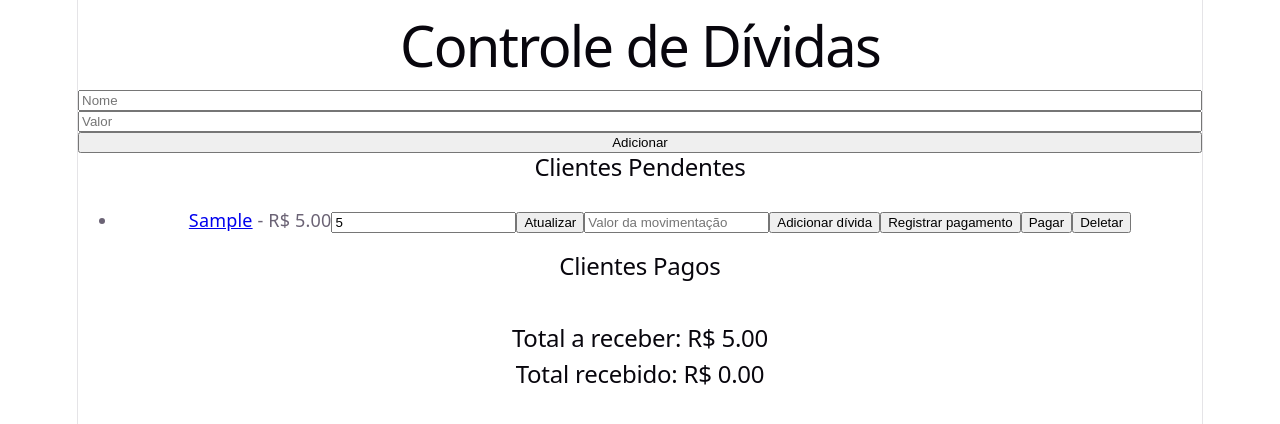
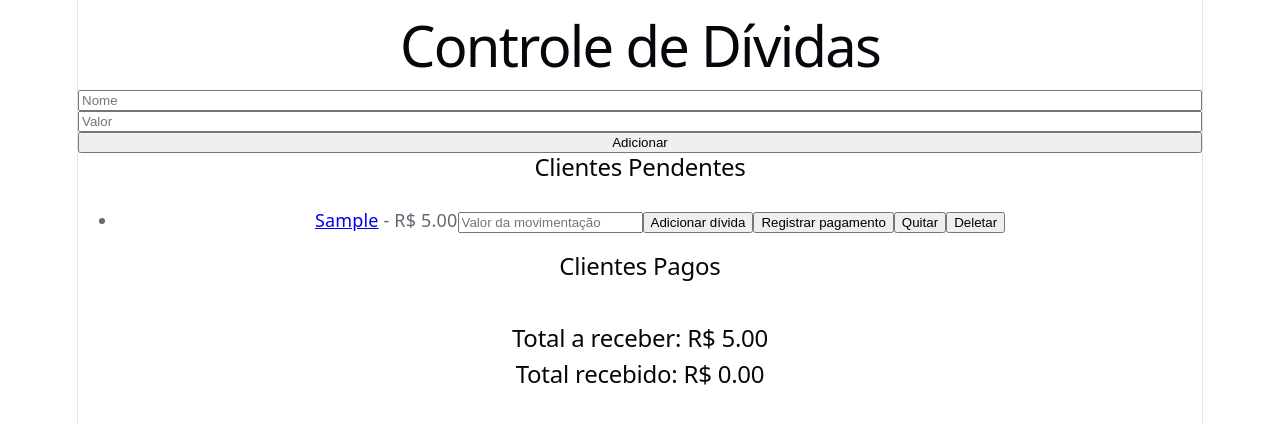
Before and after one commit to SerpianDev-Stack/projeto-controle-de-dividas, a React (Vite) app: page / in a window 1280 px wide. Both pictures are taken after typing "Sample", "5" into the empty fields and a click on the button "Adicionar". Shown: the top 424 px of the page. Built offline with nearby package versions, Linux system fonts and the light colour scheme.

Commit message:
refactor: gerencia saldo dos clientes por transações

```diff
--- a/src/components/clientItem/ClientItem.tsx
+++ b/src/components/clientItem/ClientItem.tsx
@@ -5,25 +5,12 @@ import { Link } from "react-router-dom";
 
 type Props = {
   client: Client;
-  onMarkAsPaid: (id: number) => void;
   onDeleteClient: (id: number) => void;
-  onUpdateValue: (id: number, value: number) => void;
   onAddTransaction: (clientId: number, transaction: Transaction) => void;
 };
 
-const ClientItem = ({
-  client,
-  onMarkAsPaid,
-  onDeleteClient,
-  onUpdateValue,
-  onAddTransaction,
-}: Props) => {
-  const [newValue, setNewValue] = useState(client.value.toString());
+const ClientItem = ({ client, onDeleteClient, onAddTransaction }: Props) => {
   const [transactionValue, setTransactionValue] = useState("");
-
-  const handleUpdate = () => {
-    onUpdateValue(client.id, Number(newValue));
-  };
 
   const handleAddDebt = () => {
     if (!transactionValue) return;
@@ -53,15 +40,22 @@ const ClientItem = ({
     setTransactionValue("");
   };
 
+  const handlePayAll = () => {
+    if (client.value <= 0) return;
+
+    onAddTransaction(client.id, {
+      id: Date.now(),
+      value: client.value,
+      type: "payment",
+      description: "Quitação da dívida",
+      date: new Date().toISOString(),
+    });
+  };
+
   return (
     <li>
-      <Link to={`/clientes/${client.id}`}>{client.name}</Link> - R$ {client.value.toFixed(2)}
-      <input
-        type="number"
-        value={newValue}
-        onChange={(e) => setNewValue(e.target.value)}
-      />
-      <button onClick={handleUpdate}>Atualizar</button>
+      <Link to={`/clientes/${client.id}`}>{client.name}</Link> - R${" "}
+      {client.value.toFixed(2)}
       <input
         type="number"
         placeholder="Valor da movimentação"
@@ -70,8 +64,8 @@ const ClientItem = ({
       />
       <button onClick={handleAddDebt}>Adicionar dívida</button>
       <button onClick={handleAddPayment}>Registrar pagamento</button>
-      {!client.paid && (
-        <button onClick={() => onMarkAsPaid(client.id)}>Pagar</button>
+      {!client.paid && !client.paid && (
+        <button onClick={handlePayAll}>Quitar</button>
       )}
       <button onClick={() => onDeleteClient(client.id)}>Deletar</button>
     </li>
--- a/src/components/listaClientes/ClientList.tsx
+++ b/src/components/listaClientes/ClientList.tsx
@@ -13,9 +13,7 @@ type Props = {
 
 const ClientList = ({
   clients,
-  onMarkAsPaid,
   onDeleteClient,
-  onUpdateValue,
   onAddTransaction,
 }: Props) => {
   const pendingClients = clients.filter((client) => !client.paid);
@@ -29,9 +27,7 @@ const ClientList = ({
           <ClientItem
             key={client.id}
             client={client}
-            onMarkAsPaid={onMarkAsPaid}
             onDeleteClient={onDeleteClient}
-            onUpdateValue={onUpdateValue}
             onAddTransaction={onAddTransaction}
           />
         ))}
--- a/src/pages/ClientTransactions.tsx
+++ b/src/pages/ClientTransactions.tsx
@@ -31,12 +31,26 @@ const ClientTransactions = ({ clients }: Props) => {
       <h2>Últimas 10 movimentações</h2>
 
       <ul>
-        {lastTransactions.map((transaction) => (
-          <li key={transaction.id}>
-            {transaction.type === "debt" ? "Dívida" : "Pagamento"} - R${" "}
-            {transaction.value.toFixed(2)} - {transaction.description}
-          </li>
-        ))}
+        {lastTransactions.map((transaction) => {
+          const formattedDate = new Date(transaction.date).toLocaleString(
+            "pt-BR",
+            {
+              day: "2-digit",
+              month: "2-digit",
+              year: "numeric",
+              hour: "2-digit",
+              minute: "2-digit",
+            },
+          );
+
+          return (
+            <li key={transaction.id}>
+              {transaction.type === "debt" ? "Dívida" : "Pagamento"} - R${" "}
+              {transaction.value.toFixed(2)} - {transaction.description} -{" "}
+              {formattedDate}
+            </li>
+          );
+        })}
       </ul>
     </div>
   );
```
